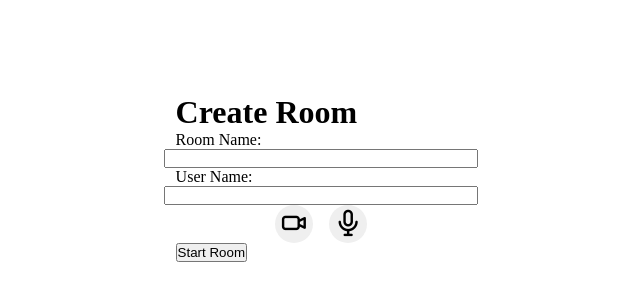
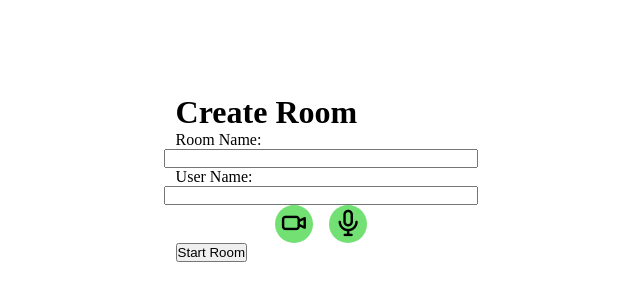
Before and after one commit to KodePrint/meet-clone-twilio, a React app: page /join-room in a window 1280 px wide. Shown: the part 222-522 px from the top of the page, without its empty margins (319-959 px from the left). Built offline with nearby package versions, Linux system fonts and the light colour scheme.

Commit message:
:sparkles: Add participants to the room
Add participants to the room

```diff
--- a/src/components/CreateRoom.jsx
+++ b/src/components/CreateRoom.jsx
@@ -3,13 +3,22 @@ import { startRoom } from '../services/startRoom'
 import { useNavigate } from 'react-router-dom'
 
 const CreateRoom = () => {
+
+  const [camera, setCamera] = useState(true)
+  const [microphone, setMicrophone] = useState(true)
+
   let navigate = useNavigate()
   const form = useRef(null);
 
   const handleStartRoom = (event) => {
     event.preventDefault()
     const formData = new FormData(form.current)
-    startRoom(formData.get('roomName')).then(res => console.log(res))
+    const roomName = formData.get('roomName')
+    const options = {
+      video: camera,
+      audio: microphone
+    }
+    startRoom(roomName, options).then(res => console.log(res))
     navigate(`/room/${formData.get('roomName')}`)
   }
 
@@ -26,11 +35,19 @@ const CreateRoom = () => {
         <input type='text' id='userName' name='userName' />
       </div>
       <div className='options'>
-        <button type='radio' value={true} className='camera active'>
-          <i className="uil uil-video"></i>
+        <button type='button' onClick={() => setCamera(!camera)} className={camera ? 'active' : ''}>
+          {
+            camera
+              ? <i className="uil uil-video"></i>
+              : <i className="uil uil-video-slash"></i>
+          }
+
         </button>
-        <button type='radio' value={true} className='microphone active'>
-          <i className="uil uil-microphone"></i>
+        <button type='button' onClick={() => setMicrophone(!microphone)} className={microphone ? 'active' : ''}>
+          { microphone
+            ? <i className="uil uil-microphone"></i>
+            : <i className="uil uil-microphone-slash"></i>
+          }
         </button>
       </div>
       <button onClick={handleStartRoom}>Start Room</button>
--- a/src/containers/RoomInfo.jsx
+++ b/src/containers/RoomInfo.jsx
@@ -1,5 +1,6 @@
 import React from 'react'
 import CreateRoom from '../components/CreateRoom';
+import '@styles/RoomInfo.scss'
 
 const RoomInfo = (props) => {
   return (
--- a/src/services/startRoom.js
+++ b/src/services/startRoom.js
@@ -1,6 +1,6 @@
 const Video = require('twilio-video');
 
-const startRoom = async(roomName) => {
+const startRoom = async(roomName, options) => {
   // console.log(roomName)
   const url = (`http://localhost:5000/api/v1/room`)
   //   .then(response => response.json())
@@ -18,14 +18,13 @@ const startRoom = async(roomName) => {
   const {token} = await res.json();
 
   // Join the vide room with token
-  const room = await joinVideoRoom(roomName, token);
+  const room = await joinVideoRoom(roomName, token, options);
   console.log(room)
 
   // Render the local and remote participants
   handleConnectParticipant(room.localParticipant);
   room.participants.forEach(handleConnectParticipant);
   room.on('participantConnected', handleConnectParticipant);
-
 };
 
 const handleConnectParticipant = (participant) => {
@@ -53,9 +52,11 @@ const handleTrackPublication = (trackPublication, participant) => {
   trackPublication.on('subscribed', displayTrack);
 }
 
-const joinVideoRoom = async(roomName, token) => {
+const joinVideoRoom = async(roomName, token, options) => {
   const room = await Video.connect(token, {
     room: roomName,
+    video: options.video,
+    audio: options.aduio,
   });
   return room;
 }
--- /dev/null
+++ b/src/styles/RoomInfo.scss
@@ -0,0 +1,8 @@
+
+.options button.active {
+  background: rgb(114, 224, 114);
+  transition: .3s all ease;
+}
+.options button {
+  background: rgb(129, 7, 3);
+}
```
